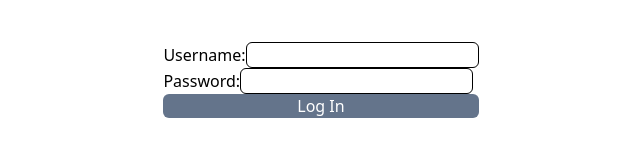
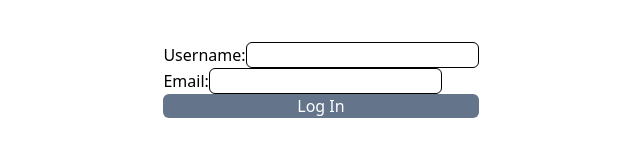
Before and after one commit to RedRichard/dog-finder, a React (Vite) app: page /login in a window 1280 px wide. Shown: the part 320-476 px from the top of the page, without its empty margins (319-959 px from the left). Built offline with nearby package versions, Linux system fonts and the light colour scheme.

Commit message:
Login form fixes

```diff
--- a/src/pages/Login/Login.tsx
+++ b/src/pages/Login/Login.tsx
@@ -16,6 +16,8 @@ const Login = () => {
         "https://frontend-take-home-service.fetch.com/auth/login",
         {
           method: "POST",
+          mode: "cors",
+          credentials: "include",
           headers: {
             "Content-Type": "application/json",
           },
@@ -23,7 +25,6 @@ const Login = () => {
             name: username,
             email: email,
           }),
-          credentials: "include",
         }
       );
 
@@ -34,7 +35,6 @@ const Login = () => {
       else console.log("An error in the request has occurred.");
     }
     setLoading(false);
-    console.log("finished");
   };
 
   useEffect(() => {
@@ -49,6 +49,8 @@ const Login = () => {
             <label>
               Username:
               <input
+                id="username"
+                autoComplete="username"
                 type="text"
                 value={username}
                 onChange={(e) => setUsername(e.target.value)}
@@ -58,8 +60,10 @@ const Login = () => {
           </div>
           <div>
             <label>
-              Password:
+              Email:
               <input
+                id="email"
+                autoComplete="email"
                 type="text"
                 value={email}
                 onChange={(e) => setEmail(e.target.value)}
--- a/src/pages/Search/Search.tsx
+++ b/src/pages/Search/Search.tsx
@@ -7,6 +7,7 @@ const Search = () => {
         "https://frontend-take-home-service.fetch.com/dogs/breeds",
         {
           method: "GET",
+          mode: "cors",
           credentials: "include",
         }
       );
```
